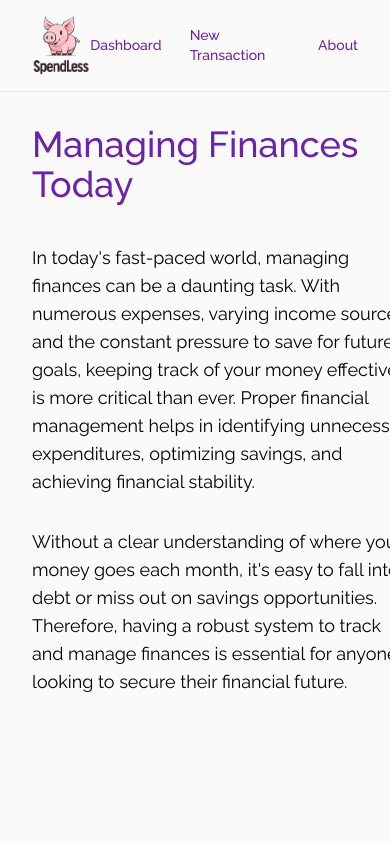
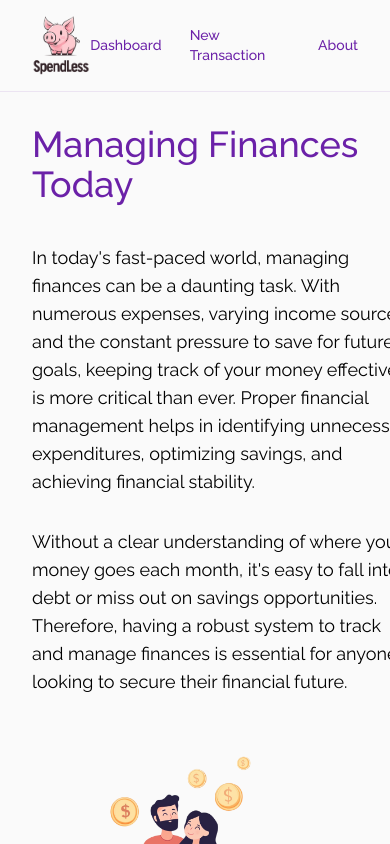
Before and after one commit to AmitEilam/spendlessapp, a Next.js app: page /about in a window 390 px wide. Shown: the top 844 px of the page. Built offline with nearby package versions, Linux system fonts and the light colour scheme.

Commit message:
#bug fix

```diff
--- a/app/about/page.js
+++ b/app/about/page.js
@@ -8,7 +8,7 @@ export const metadata = {
 
 export default function Page() {
   return (
-    <div className='grid grid-cols-5 gap-x-24 gap-y-32 text-lg items-center'>
+    <div className='grid grid-cols-5 gap-x-24 md:gap-y-32 gap-y-10 text-lg items-center'>
       <div className='md:col-span-3 col-span-5'>
         <h1 className='text-4xl mb-10 text-purple-800 font-medium'>
           Managing Finances Today
```
